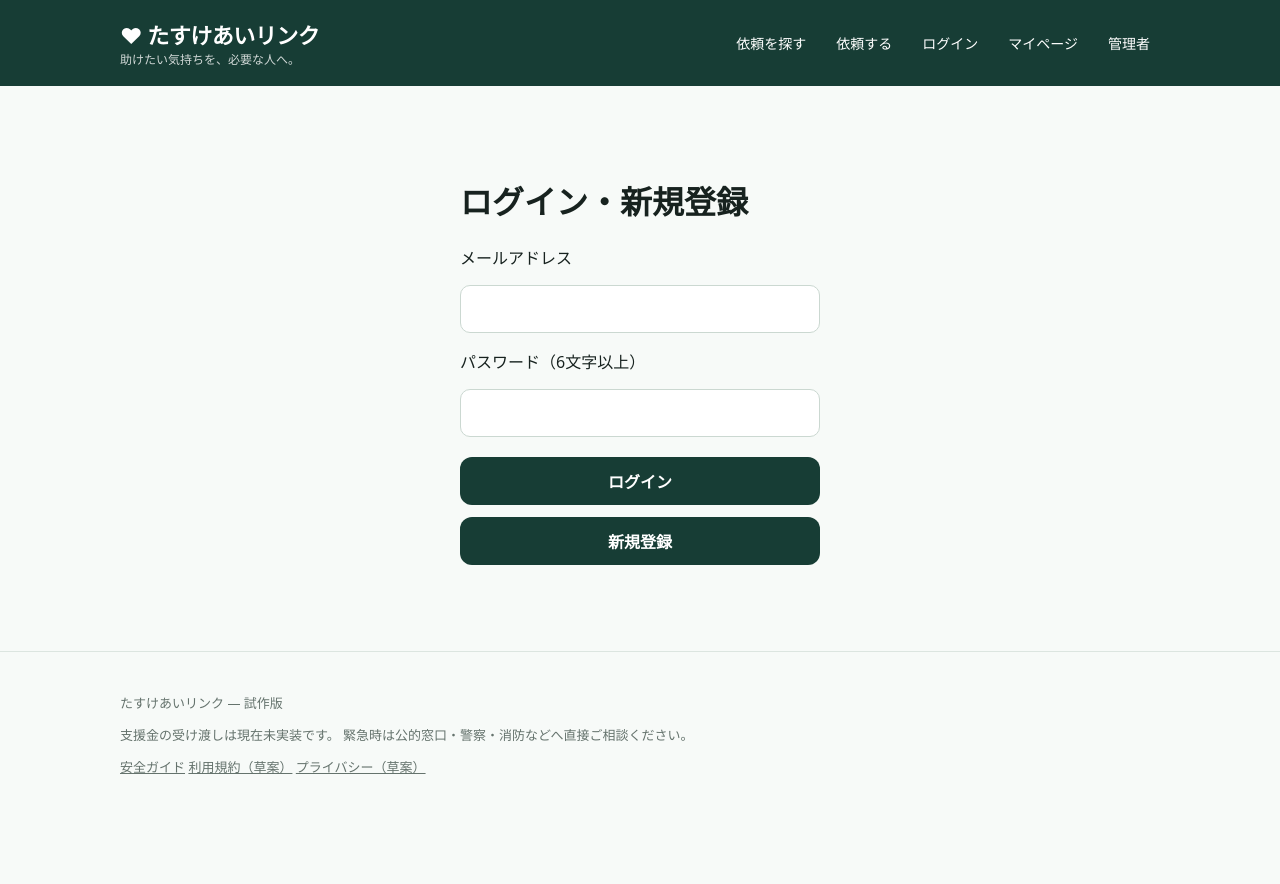
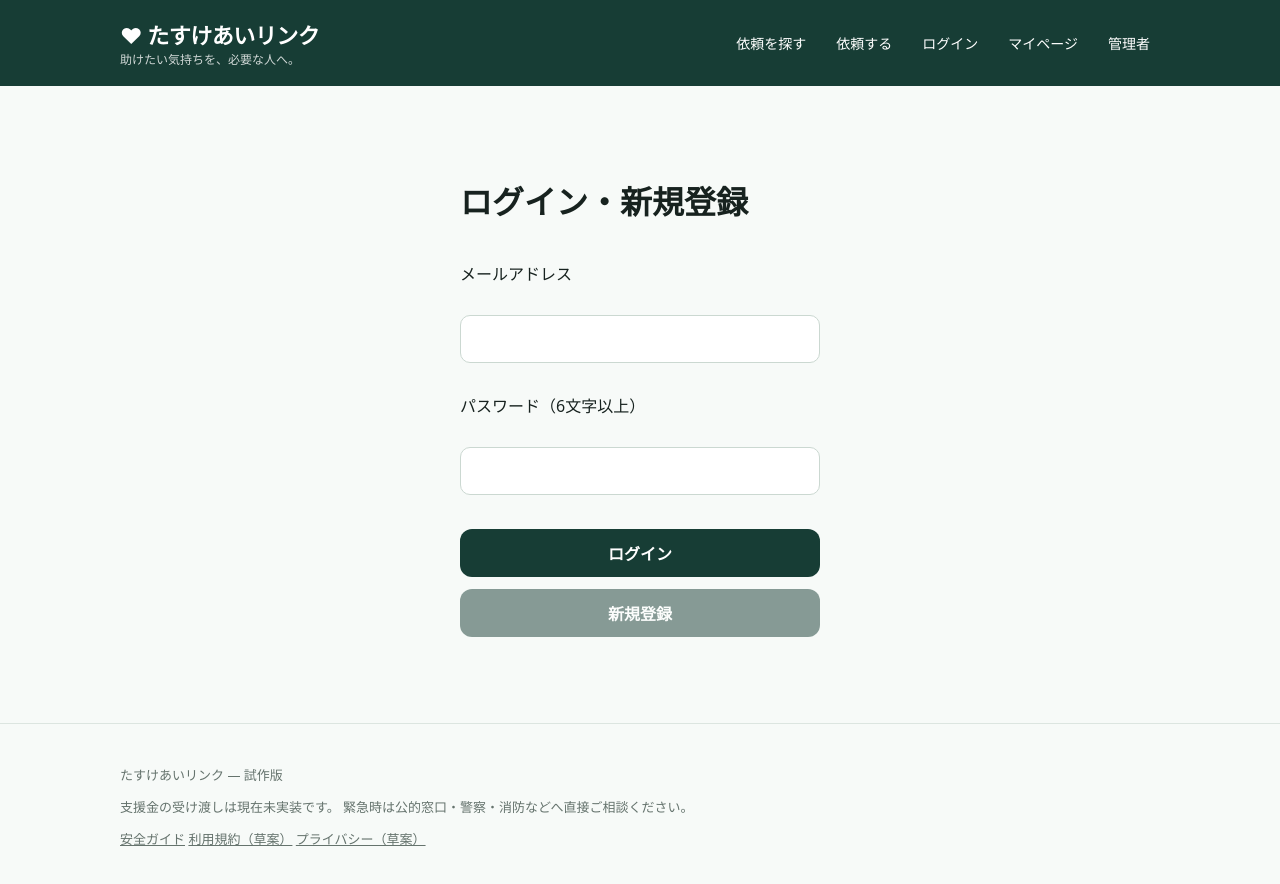
Before and after one commit to nkcleankazu-ai/tasukeai-link, a Next.js app: page /login in a window 1280 px wide. Shown: the top 884 px of the page. Before the commit the page ends 817 px from the top, so only its background shows below. Built offline with nearby package versions, Linux system fonts and the light colour scheme.

Commit message:
管理者認証とsupabase接続を実装

```diff
--- a/app/login/page.tsx
+++ b/app/login/page.tsx
@@ -1,4 +1,3 @@
-
 "use client";
 
 import { useState, type FormEvent } from "react";
@@ -15,6 +14,7 @@ export default function LoginPage() {
     setLoading(true);
     setMessage("");
 
+    try {
       const supabase = createClient();
 
       const { error } = await supabase.auth.signInWithPassword({
@@ -29,13 +29,19 @@ export default function LoginPage() {
       }
 
       window.location.href = "/requests";
+    } catch (error) {
+      setMessage(
+        error instanceof Error ? error.message : "エラーが発生しました。"
+      );
+      setLoading(false);
+    }
   }
 
-  async function handleSignUp(e: FormEvent<HTMLFormElement>) {
-    e.preventDefault();
+  async function handleSignUp() {
     setLoading(true);
     setMessage("");
 
+    try {
       const supabase = createClient();
 
       const { data, error } = await supabase.auth.signUp({
@@ -49,23 +55,37 @@ export default function LoginPage() {
         window.location.href = "/requests";
         return;
       } else {
-      setMessage("登録確認メールを確認してください。メール内のリンクから登録を完了できます。");
+        setMessage(
+          "登録確認メールを確認してください。メール内のリンクから登録を完了できます。"
+        );
+      }
+    } catch (error) {
+      setMessage(
+        error instanceof Error ? error.message : "エラーが発生しました。"
+      );
     }
 
     setLoading(false);
   }
 
   return (
-    <main style={{ maxWidth: 400, margin: "50px auto", padding: 20 }}>
+    <main
+      style={{
+        maxWidth: "400px",
+        margin: "50px auto",
+        padding: "20px",
+      }}
+    >
       <h1>ログイン・新規登録</h1>
 
+      <form onSubmit={handleLogin}>
         <p>メールアドレス</p>
         <input
           type="email"
           value={email}
           onChange={(e) => setEmail(e.target.value)}
           required
-        style={{ width: "100%", padding: 12 }}
+          style={{ width: "100%", padding: "12px" }}
         />
 
         <p>パスワード（6文字以上）</p>
@@ -75,32 +95,23 @@ export default function LoginPage() {
           onChange={(e) => setPassword(e.target.value)}
           required
           minLength={6}
-        style={{ width: "100%", padding: 12 }}
+          style={{ width: "100%", padding: "12px" }}
         />
 
         <button
-        onClick={() => {
-          const form = document.getElementById("login-form") as HTMLFormElement;
-          form.requestSubmit();
-        }}
+          type="submit"
           disabled={loading}
-        style={{ marginTop: 20, padding: 12, width: "100%" }}
+          style={{ marginTop: "20px", padding: "12px", width: "100%" }}
         >
-        {loading ? "処理中..." : "ログイン"}
+          {loading ? "処理中…" : "ログイン"}
         </button>
-
-      <form id="login-form" onSubmit={handleLogin}>
-        <input type="hidden" />
       </form>
 
       <button
-        onClick={() => {
-          handleSignUp({
-            preventDefault: () => {},
-          } as FormEvent<HTMLFormElement>);
-        }}
-        disabled={loading}
-        style={{ marginTop: 12, padding: 12, width: "100%" }}
+        type="button"
+        onClick={handleSignUp}
+        disabled={loading || !email || password.length < 6}
+        style={{ marginTop: "12px", padding: "12px", width: "100%" }}
       >
         新規登録
       </button>
```
Also changed, not shown: app/admin/page.tsx (+27 -3 lines), lib/supabase/server.ts (added, +33 -0 lines). Lines whose indentation alone changed are shown as unchanged.
